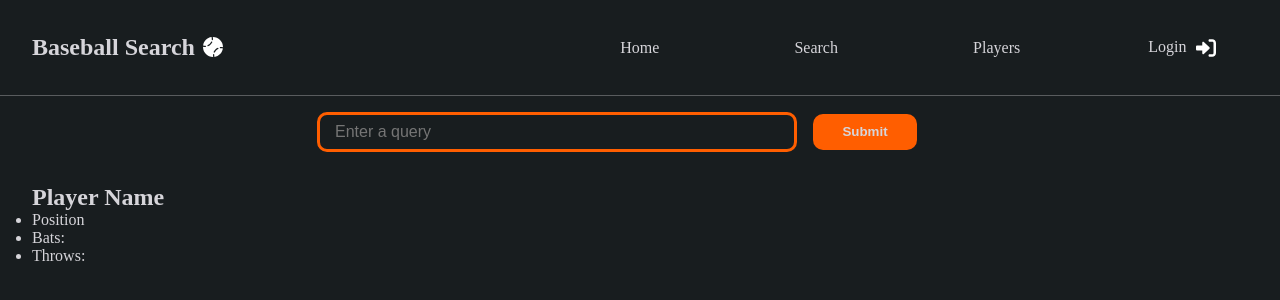
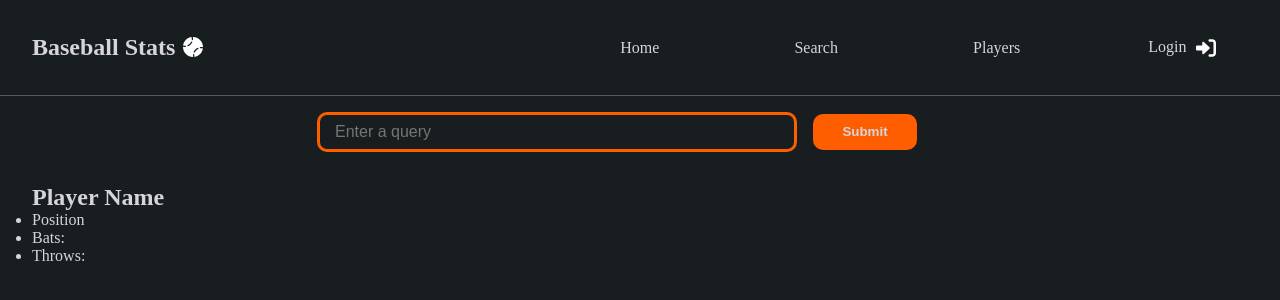
Before and after one commit to Matt-Hays/CS5302, a Flask app: page / in a window 1280 px wide. Shown: the top 300 px of the page. Run offline with Flask 2, Linux system fonts and the light colour scheme; some libraries are stand-ins or nearby versions.

Commit message:
Merge with 4-player-display

```diff
--- a/app/templates/base.html
+++ b/app/templates/base.html
@@ -14,7 +14,7 @@
 			<h2 id="nav-logo">
 				{# Baseball Logo, Icon, & Link #}
 				<a href="/"
-					>Baseball Search
+					>Baseball Stats
 					<svg class="baseball-icon" xmlns="http://www.w3.org/2000/svg" viewBox="0 0 512 512">
 						<!--! Font Awesome Pro 6.0.0 by @fontawesome - https://fontawesome.com License - https://fontawesome.com/license (Commercial License) Copyright 2022 Fonticons, Inc. -->
 						<path
--- a/config.py
+++ b/config.py
@@ -6,4 +6,3 @@ class Config(object):
     SECRET_KEY = "myamazinglycomplexsecretkeythatnoonewilleverguess"
     SQLALCHEMY_DATABASE_URI = dotenv_values(".env.CONNECTION_STRING")
     SQLALCHEMY_TRACK_MODIFICATIONS = False
-    # TESTING = True
```
